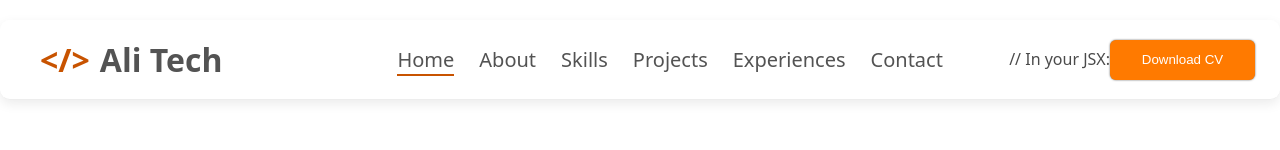
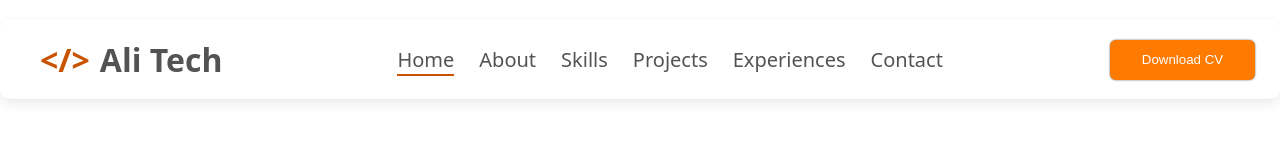
Before and after one commit to AliShSalih9/AliShamal-Portfolio, a React (Vite) app: page / in a window 1280 px wide. Shown: the top 150 px of the page. Built offline with nearby package versions, Linux system fonts and the light colour scheme.

Commit message:
add vercel json file v18

```diff
--- a/index.html
+++ b/index.html
@@ -3,8 +3,7 @@
   <head>
     <meta charset="UTF-8" />
 <!-- Favicon -->
-<link rel="icon" type="image/svg+xml" href="/assets/icon.svg" />
-
+<link rel="icon" type="image/svg+xml" href="./src/assets/icon.svg" />
 <!-- Open Graph / Social Media -->
 
 <!-- Twitter Card -->
--- a/src/header.tsx
+++ b/src/header.tsx
@@ -72,8 +72,7 @@
             onClick={toggleMobileMenu}
             aria-label={isMobileMenuOpen ? "Close menu" : "Open menu"}
           />
-          // In your JSX:
-<button
+ <button
   className='download-Button'
   onClick={() => window.open(cvPdf, '_blank')}
 >
```
